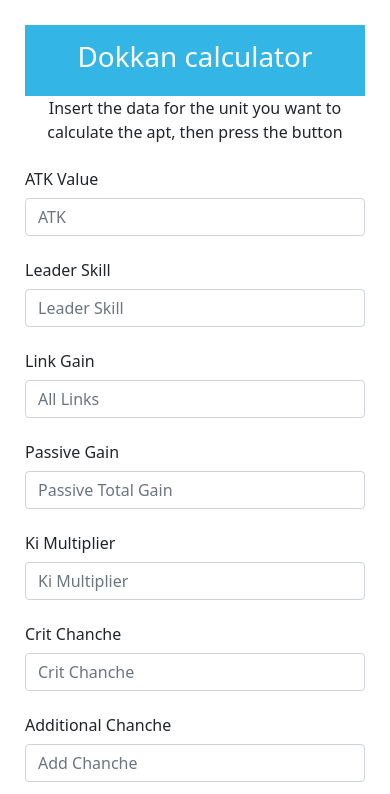
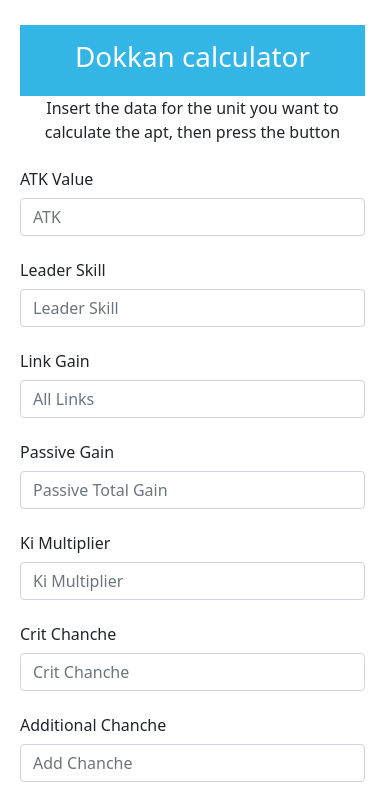
Before and after one commit to NotARanger97/NotARanger97.github.io, a plain HTML site: page index.html in a window 390 px wide. Shown: the top 794 px of the page. Drawn offline with nearby package versions, Linux system fonts and the light colour scheme.

Commit message:
Update style.css

```diff
--- a/styles/style.css
+++ b/styles/style.css
@@ -15,7 +15,7 @@ body {
 }
 @media screen and (max-width: 767px) {
 body {
-  margin-left: 5;
-  padding-left: 5;
+  margin-left: 10px;
+  padding-left: 10px;
   }
 }
```
